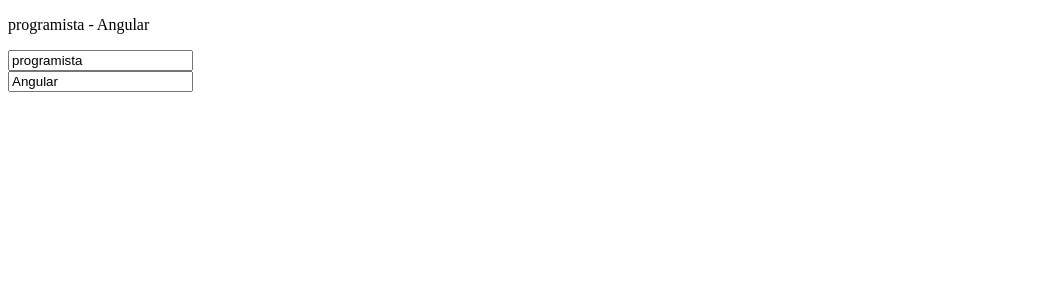
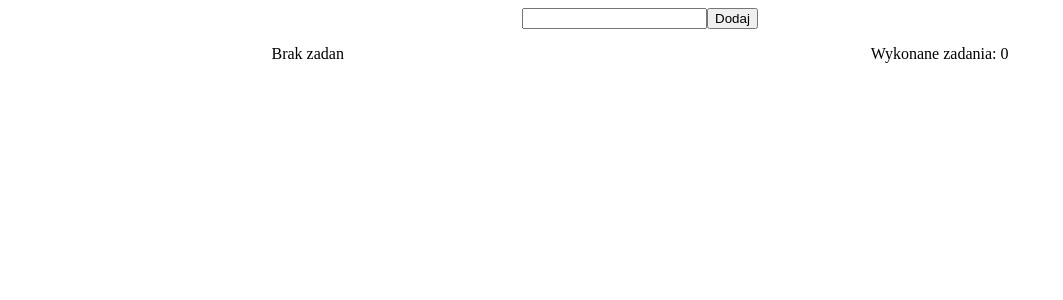
Before and after one commit to MateuszCzo/Angular, an Angular app in the folder angular-kurs/: page / in a window 1280 px wide. Shown: the top 300 px of the page, without its empty margins (0-1063 px from the left). Built offline with nearby package versions, Linux system fonts and the light colour scheme.

Commit message:
lista zadan - cwiczenie

```diff
--- a/angular-kurs/src/app/app.component.css
+++ b/angular-kurs/src/app/app.component.css
@@ -1,7 +1,4 @@
-.color {
-    color: red;
+.container {
+    display: flex;
+    justify-content: space-around;
 }
-
-.color2 {
-    color: blue;
-}
--- a/angular-kurs/src/app/app.component.html
+++ b/angular-kurs/src/app/app.component.html
@@ -1,9 +1,34 @@
 <div>
+  <div class="container">
+    <div>
+      <input [(ngModel)]="newTask">
+      <button (click)="add()">Dodaj</button>
+    </div>
+  </div>
 
-  <p>{{ proffesion }} - {{ skill }}</p>
+  <div class="container">
+    <div>
+      <ng-container *ngIf="tasksList.length > 0; else noTask">
+        <ul>
+          <li *ngFor="let task of tasksList">
+            {{ task }}
+            <button (click)="remove(task)">Usun</button>
+            <button (click)="done(task)">Zrobione</button>
+          </li>
+        </ul>
+      </ng-container>
+      <ng-template #noTask>
+        <p>Brak zadan</p>
+      </ng-template>
+    </div>
 
-  <input [(ngModel)]="proffesion">
-  <br>
-  <input [(ngModel)]="skill">
-
+    <div>
+      <p>Wykonane zadania: {{ tasksDone.length }}</p>
+      <ul>
+        <li *ngFor="let task of tasksDone">
+          {{ task }}
+        </li>
+      </ul>
+    </div>
+  </div>
 </div>
--- a/angular-kurs/src/app/app.component.ts
+++ b/angular-kurs/src/app/app.component.ts
@@ -6,7 +6,22 @@
   styleUrls: ['./app.component.css']
 })
 export class AppComponent {
-    proffesion = 'programista';
-    skill = 'Angular';
+    newTask = '';
+    tasksList: Array<string> = [];
+    tasksDone: Array<string> = [];
 
+    add() {
+      this.tasksList.push(this.newTask);
+      this.newTask = '';
+      //console.log(this.tasksList);
+    }
+
+    remove(task : string) {
+      this.tasksList = this.tasksList.filter(e => e !== task)
+    }
+
+    done(task : string) {
+      this.tasksDone.push(task)
+      this.remove(task);
+    }
 }
```
